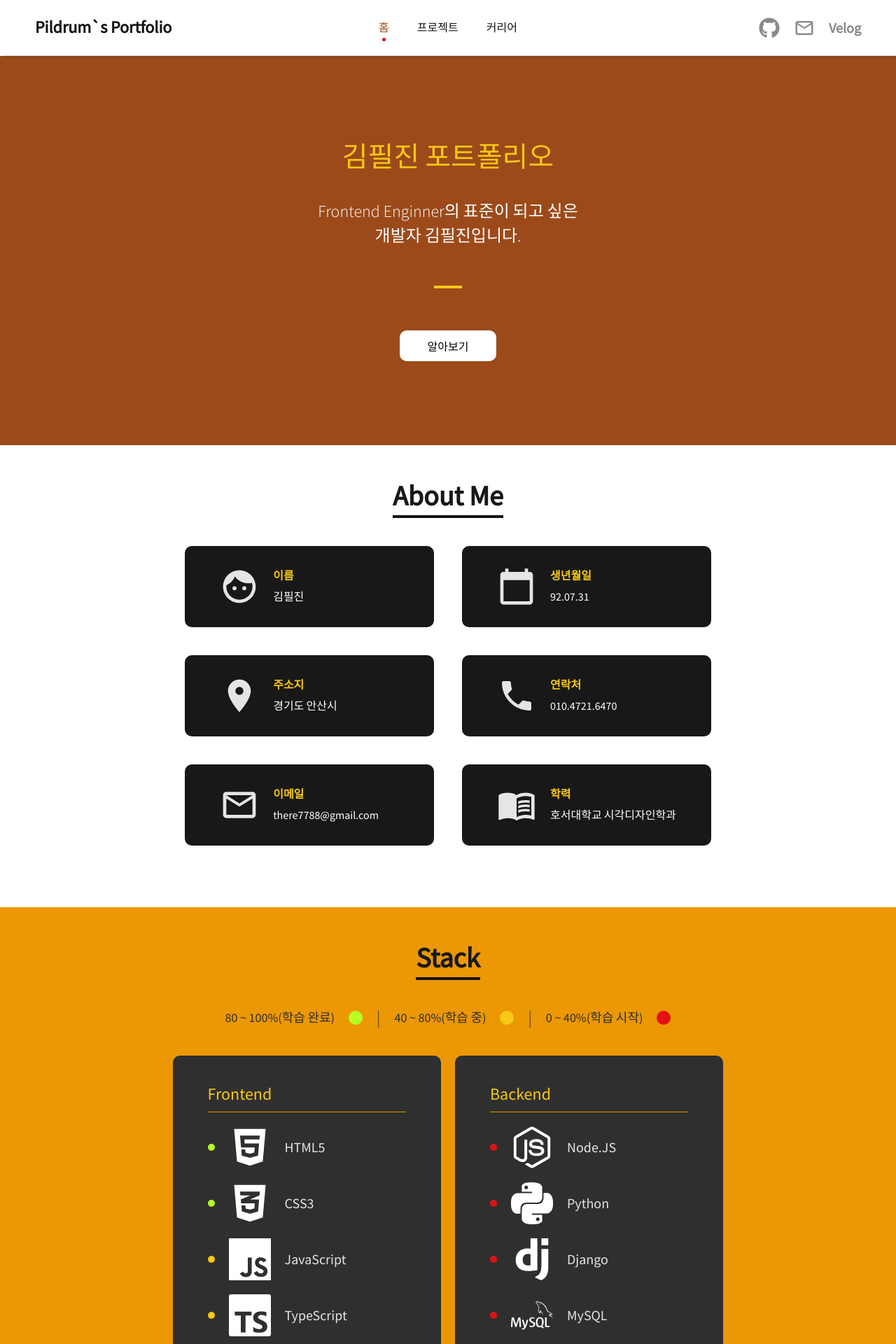
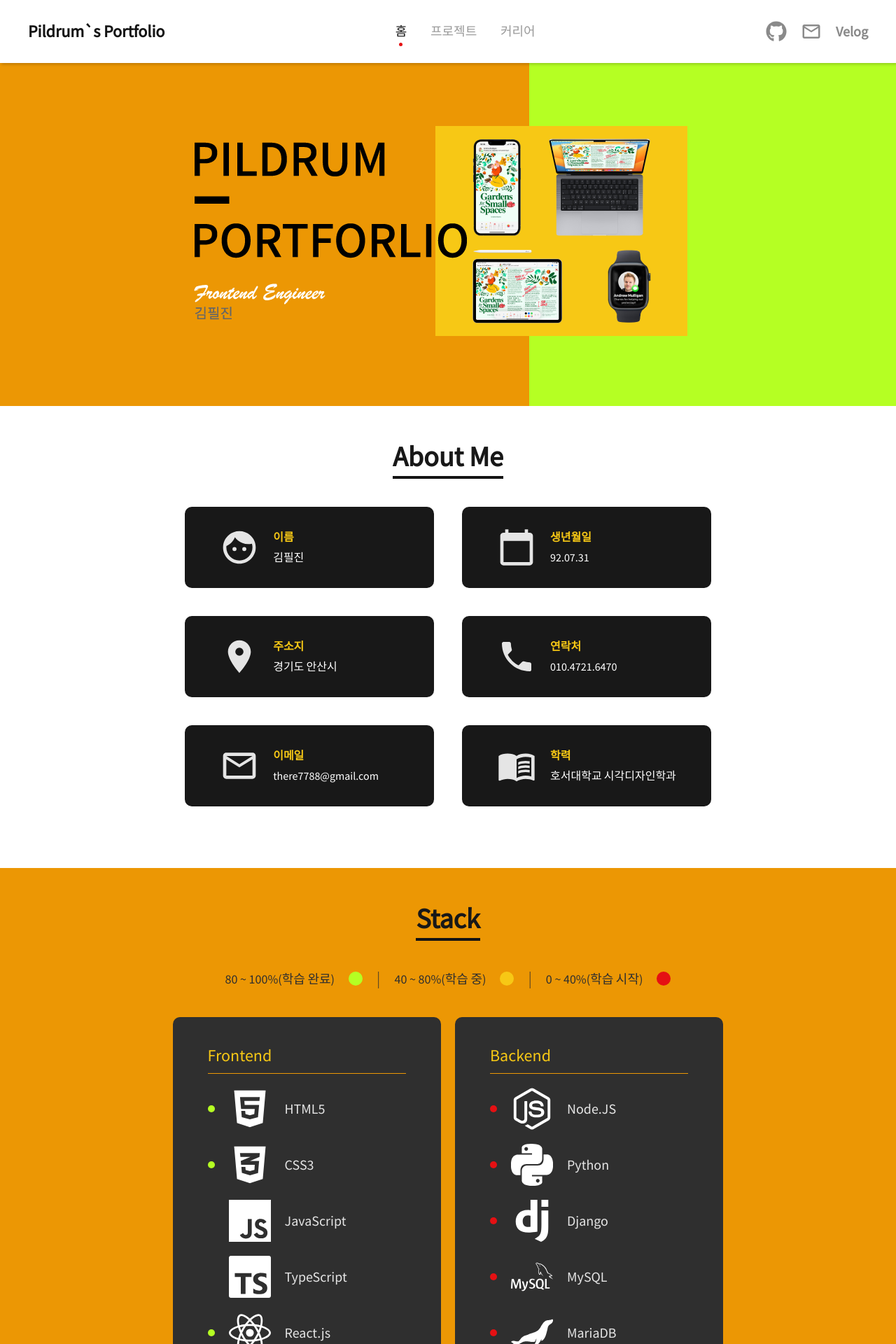
Before and after one commit to pildrums/pildrum_portfolio, a Next.js app: page / in a window 1280 px wide. Shown: the top 1920 px of the page at 70% size. Built offline with nearby package versions, Linux system fonts and the light colour scheme.

Commit message:
Fix NavBar UI & Start Stack Component Refactoring

```diff
--- a/Components/Home/Intro.tsx
+++ b/Components/Home/Intro.tsx
@@ -3,27 +3,19 @@
 interface IIntroProps {}
 
 export default function Intro() {
-  return (
-    <Wrapper>
-      <Title>김필진 포트폴리오</Title>
-      <Description>
-        <span>Frontend Enginner의 표준이 되고 싶은</span>
-        <span>개발자 김필진입니다.</span>
-      </Description>
-      <Underline />
-      <StyledButton>알아보기</StyledButton>
-    </Wrapper>
-  );
+  return <Wrapper bgphoto="assets/intro-image.png" />;
 }
 
-const Wrapper = styled.div`
+const Wrapper = styled.div<{ bgphoto: string }>`
   width: 100%;
-  padding: 120px;
+  padding: 250px 0;
   display: flex;
   flex-direction: column;
   justify-content: center;
   align-items: center;
   background: ${(props) => props.theme.brown.lighter};
+  background-image: url(${(props) => props.bgphoto});
+  background-position: center;
 `;
 
 const Title = styled.h1`
@@ -48,7 +40,7 @@
 const Underline = styled.div`
   width: 40px;
   height: 4px;
-  background: ${props => props.theme.yellow.lighter};
+  background: ${(props) => props.theme.yellow.lighter};
   margin: 40px 0;
 `;
 
--- a/Components/Home/Stack.tsx
+++ b/Components/Home/Stack.tsx
@@ -26,6 +26,7 @@
   SiFlutter,
 } from "react-icons/si";
 import { motion } from "framer-motion";
+import Frontend from "./Stack/Frontend";
 
 interface IStackProps {}
 
@@ -50,7 +51,8 @@
         </StatusList>
       </Status>
       <Content>
-        <List variants={listVars} initial="initial" whileHover="hover">
+        <Frontend />
+        {/* <List variants={listVars} initial="initial" whileHover="hover">
           <ListTitle>Frontend</ListTitle>
           <Item>
             <Circle green />
@@ -92,7 +94,7 @@
             <FaSass />
             <span>SASS/SCSS</span>
           </Item>
-        </List>
+        </List> */}
         <List variants={listVars} initial="initial" whileHover="hover">
           <ListTitle>Backend</ListTitle>
           <Item>
@@ -280,7 +282,7 @@
     font-size: 20px;
     font-weight: 500;
     user-select: none;
-    color: ${props => props.theme.white.darker};
+    color: ${(props) => props.theme.white.darker};
   }
 `;
 
--- /dev/null
+++ b/Components/Home/Stack/Frontend.tsx
@@ -0,0 +1,204 @@
+import { motion } from "framer-motion";
+import styled, { css } from "styled-components";
+import { FaHtml5, FaCss3Alt, FaSass } from "react-icons/fa";
+import {
+  SiJavascript,
+  SiTypescript,
+  SiReact,
+  SiNextdotjs,
+  SiStyledcomponents,
+} from "react-icons/si";
+
+interface IFrontendProps {}
+
+const STACK = [
+  {
+    id: 1,
+    title: "HTML5",
+    green: true,
+    yellow: false,
+    red: false,
+    icon: <FaHtml5 />,
+  },
+  {
+    id: 2,
+    title: "CSS3",
+    green: true,
+    yellow: false,
+    red: false,
+    icon: <FaCss3Alt />,
+  },
+  {
+    id: 3,
+    title: "JavaScript",
+    green: false,
+    yellow: true,
+    red: false,
+    icon: <SiJavascript />,
+  },
+  {
+    id: 4,
+    title: "TypeScript",
+    green: false,
+    yellow: true,
+    red: false,
+    icon: <SiTypescript />,
+  },
+  {
+    id: 5,
+    title: "React.js",
+    green: true,
+    yellow: false,
+    red: false,
+    icon: <SiReact />,
+  },
+  {
+    id: 6,
+    title: "Next.js",
+    green: false,
+    yellow: true,
+    red: false,
+    icon: <SiNextdotjs />,
+  },
+  {
+    id: 7,
+    title: "Styled-Components",
+    green: true,
+    yellow: false,
+    red: false,
+    icon: <SiStyledcomponents />,
+  },
+  {
+    id: 8,
+    title: "SASS/SCSS",
+    green: true,
+    yellow: false,
+    red: false,
+    icon: <FaSass />,
+  },
+];
+
+export default function Frontend() {
+  return (
+    <List variants={listVars} initial="initial" whileHover="hover">
+      <ListTitle>Frontend</ListTitle>
+      {STACK.map((item) => (
+        <Item key={item.id}>
+          <Circle green={item.green} />
+          {item.icon}
+          <span>{item.title}</span>
+        </Item>
+      ))}
+      {/* <Item>
+        <Circle green />
+        <FaHtml5 />
+        <span>HTML5</span>
+      </Item>
+      <Item>
+        <Circle green />
+        <FaCss3Alt />
+        <span>CSS3</span>
+      </Item>
+      <Item>
+        <Circle yellow />
+        <SiJavascript />
+        <span>JavaScript</span>
+      </Item>
+      <Item>
+        <Circle yellow />
+        <SiTypescript />
+        <span>TypeScript</span>
+      </Item>
+      <Item>
+        <Circle green />
+        <SiReact />
+        <span>React.js</span>
+      </Item>
+      <Item>
+        <Circle yellow />
+        <SiNextdotjs />
+        <span>Next.js</span>
+      </Item>
+      <Item>
+        <Circle green />
+        <SiStyledcomponents />
+        <span>Styled-Components</span>
+      </Item>
+      <Item>
+        <Circle green />
+        <FaSass />
+        <span>SASS/SCSS</span>
+      </Item> */}
+    </List>
+  );
+}
+
+const listVars = {
+  initial: {
+    y: 0,
+  },
+  hover: {
+    y: -15,
+    boxShadow: "2px 4px 20px rgba(0, 0, 0, 0.5)",
+    transition: {
+      damping: 0,
+      stiffness: 10,
+      bounce: 0.5,
+    },
+  },
+};
+
+const List = styled(motion.div)`
+  padding: 30px 50px;
+  background: ${(props) => props.theme.black.lighter};
+  border-radius: 10px;
+`;
+
+const ListTitle = styled.h2`
+  font-weight: 400;
+  color: ${(props) => props.theme.yellow.lighter};
+  border-bottom: 1px solid ${(props) => props.theme.yellow.darker};
+  user-select: none;
+  line-height: 50px;
+`;
+
+const Item = styled.div`
+  display: flex;
+  justify-content: flex-start;
+  align-items: center;
+  gap: 20px;
+  color: ${(props) => props.theme.white.lighter};
+  margin: 20px 0;
+  svg {
+    font-size: 60px;
+  }
+  span {
+    font-size: 20px;
+    font-weight: 500;
+    user-select: none;
+    color: ${(props) => props.theme.white.darker};
+  }
+`;
+
+const Circle = styled.div<{ green?: boolean; yellow?: boolean; red?: boolean }>`
+  width: 10px;
+  height: 10px;
+  border-radius: 50%;
+  ${(props) =>
+    props.green &&
+    css`
+      background: ${props.theme.green.lighter};
+    `}
+  ${(props) =>
+    props.yellow &&
+    css`
+      background: ${props.theme.yellow.lighter};
+    `}
+  ${(props) =>
+    props.red &&
+    css`
+      background: ${props.theme.red};
+    `}
+`;
+
+const Wrapper = styled.div``;
--- a/Components/NavBar.tsx
+++ b/Components/NavBar.tsx
@@ -28,8 +28,10 @@
   }, [scrollY, navAnimation]);
   return (
     <AnimatePresence>
-      <Nav variants={navVars} animate={navAnimation} initial={"top"}>
+      <Wrapper variants={headerVars} animate={navAnimation} initial={"top"}>
+        <Nav>
           <Logo href="/">Pildrum`s Portfolio</Logo>
+          <LinkContainer>
             <Link href="/">
               <StyledLink
                 animate={navAnimation}
@@ -59,6 +61,7 @@
                 {router.pathname === "/career" && <Circle layoutId="circle" />}
               </StyledLink>
             </Link>
+          </LinkContainer>
           <IconList>
             <IconLink href="https://github.com/pildrums">
               <FaGithub />
@@ -71,44 +74,53 @@
             </IconLink>
           </IconList>
         </Nav>
+      </Wrapper>
     </AnimatePresence>
   );
 }
 
-const navVars = {
+const headerVars = {
   top: { background: "#fff" },
   scroll: { background: "#ffc300" },
 };
 
-const Nav = styled(motion.nav)`
+const Wrapper = styled(motion.header)`
+  width: 100%;
+  box-shadow: 2px 2px 4px rgba(0, 0, 0, 0.2);
+  position: fixed;
+  top: 0;
+  z-index: 9999;
   display: flex;
   justify-content: center;
   align-items: center;
+  padding: 0 40px;
+`;
+
+const Nav = styled(motion.nav)`
+  display: flex;
+  justify-content: space-between;
+  align-items: center;
   gap: 40px;
   padding: 30px 0;
-  position: fixed;
-  top: 0;
-  width: 100%;
-  z-index: 9999;
-  box-shadow: 2px 2px 4px rgba(0, 0, 0, 0.2);
+  width: 1320px;
   .active {
-    color: ${(props) => props.theme.brown.lighter};
-    font-weight: 500;
+    color: ${(props) => props.theme.black.veryDark};
+    font-weight: 400;
   }
 `;
 
 const Logo = styled(Link)`
-  position: absolute;
-  left: 0;
-  margin-left: 50px;
   font-weight: 600;
   font-size: 24px;
 `;
 
+const LinkContainer = styled.div`
+  width: 200px;
+  display: flex;
+  justify-content: space-between;
+`;
+
 const IconList = styled.div`
-  position: absolute;
-  right: 0;
-  margin-right: 50px;
   display: flex;
   align-items: center;
   gap: 20px;
@@ -141,7 +153,14 @@
 
 const StyledLink = styled(motion.span)`
   position: relative;
+  font-size: 18px;
   font-weight: 400;
+  color: rgba(0, 0, 0, 0.4);
+  text-align: center;
+  transition: color 0.3s ease-in-out;
+  &:hover {
+    color: rgba(0, 0, 0, 0.8);
+  }
 `;
 
 const Circle = styled(motion.span)`
--- a/next.config.js
+++ b/next.config.js
@@ -1,6 +1,7 @@
 /** @type {import('next').NextConfig} */
 const nextConfig = {
   reactStrictMode: true,
+
   webpack: (config) => {
     config.module.rules.push({
       test: /\.svg$/i,
--- a/pages/career.tsx
+++ b/pages/career.tsx
@@ -18,7 +18,7 @@
     title: "창업 정보제공 플랫폼 Project-B(가칭)",
     period: "2021.03 ~ 2021.07",
     description: `
-    IT창업자들을 위한 정보제공 플랫폼 Project-B 서비스 개발 (Web / App) - 기여도 60%
+    IT창업자들을 위한 정보제공 플랫폼 Project-B 프론트엔드 개발 (Web / App) - 기여도 60%
     `,
   },
   {
--- a/pages/project.tsx
+++ b/pages/project.tsx
@@ -133,7 +133,7 @@
 const ItemTitle = styled.h2`
   font-size: 28px;
   font-weight: 600;
-  color: ${props => props.theme.white.lighter};
+  color: ${(props) => props.theme.white.lighter};
 `;
 
 const ItemImage = styled.div<{ bgimage: string }>`
```
Also changed, not shown: package.json (+6 -3 lines), public/assets/intro-image.png (added), 1 other file (tests, documents, lock files or other folders). Lines whose indentation alone changed are shown as unchanged.
